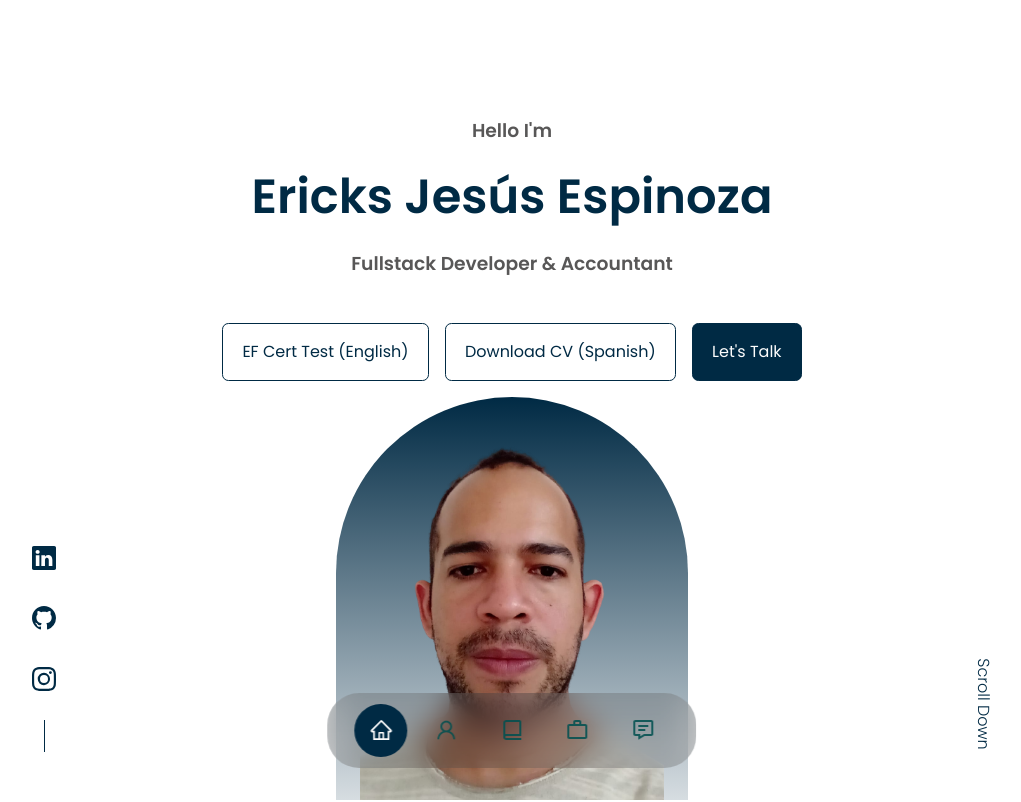
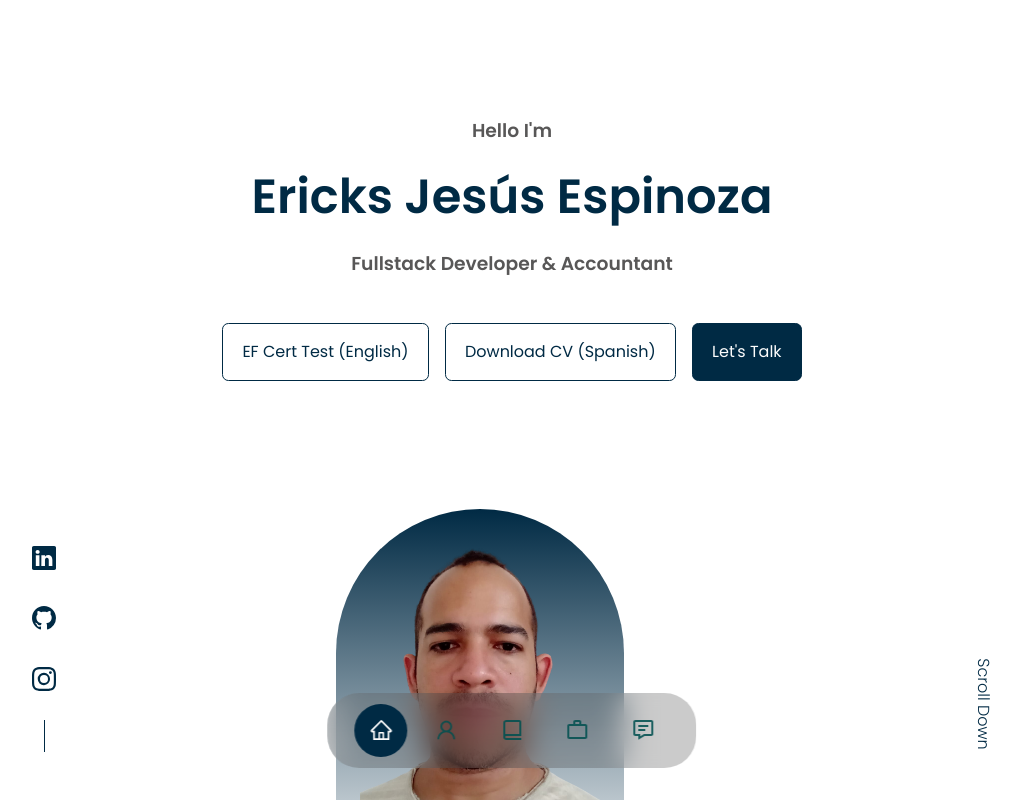
Before and after one commit to eespinoza1/Portfolio, a React (Vite) app: page / in a window 1280 px wide. Shown: the top 802 px of the page, without its empty margins (128-1149 px from the left). Built offline with nearby package versions, Linux system fonts and the light colour scheme.

Commit message:
add pic3

```diff
--- a/src/components/header/header.css
+++ b/src/components/header/header.css
@@ -66,11 +66,11 @@ header {
 
 .mei {
   background: linear-gradient(var(--color-primary), transparent);
-  width: 22rem;
-  height: 30rem;
+  width: 18em;
+  height: 25rem;
   position: absolute;
   left: calc(50% - 11rem);
-  margin-top: 1rem;
+  margin-top: 8rem;
   border-radius: 12rem 12rem 0 0;
   overflow: hidden;
   padding: 0rem 1.5rem 1.5rem 1.5rem;
```
